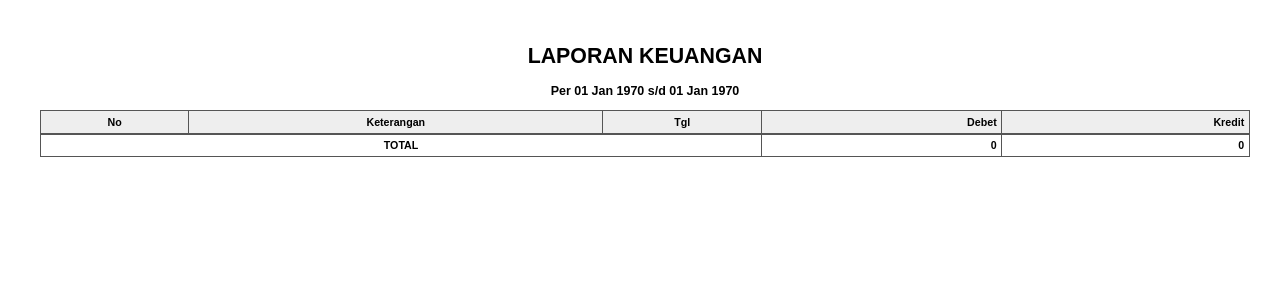
After one commit to wiedhodho/th-milono, a CodeIgniter 4 app: the page made by app/Views/keuangan/cetak.php in a window 1280 px wide. The commit adds this page. Shown: the top 300 px of the page. Run offline with PHP 8.4 and a stand-in for CodeIgniter, Linux system fonts and the light colour scheme; the template is opened without the code that fills it, so the values that code supplies are empty; some libraries are stand-ins or nearby versions.

Commit message:
lap keu ok, next hak akses

```diff
--- a/app/Views/dashboard/index.php
+++ b/app/Views/dashboard/index.php
@@ -117,7 +117,7 @@
             </ol>
         </nav>
         <div class="page-options">
-            <a href="<?= base_url('customer/add'); ?>" class="btn btn-secondary">Tambah Customer</a>
+            <a href="<?= base_url('customer/add'); ?>" class="btn btn-info">Tambah Customer</a>
             <a href="<?= base_url('transaksi/add'); ?>" class="btn btn-primary">Transaksi Baru</a>
         </div>
     </div>
--- /dev/null
+++ b/app/Views/keuangan/cetak.php
@@ -0,0 +1,137 @@
+<!DOCTYPE html>
+<html lang="en">
+
+<head>
+    <meta charset="UTF-8">
+    <meta http-equiv="X-UA-Compatible" content="IE=edge">
+    <meta name="viewport" content="width=device-width, initial-scale=1.0">
+    <title>Laporan Keuangan</title>
+    <style>
+        html {
+            margin: 30px 30px 0px 40px;
+        }
+
+        body {
+            /* border: 1px solid #555555; */
+            margin: 0px;
+            font-family: Arial, Helvetica, sans-serif;
+            font-size: 8pt;
+        }
+
+        table {
+            /* width: 100%; */
+            border-collapse: collapse;
+        }
+
+        th {
+            text-align: inherit;
+        }
+
+        .table {
+            width: 100%;
+            margin-bottom: 0.75rem;
+            background-color: transparent;
+
+        }
+
+        .table th,
+        .table td {
+            vertical-align: top;
+            padding: 0.10rem;
+        }
+
+        .table thead th {
+            vertical-align: bottom;
+        }
+
+        .table tbody+tbody {
+            border-top: 2px solid #555555;
+        }
+
+        .table .table {
+            background-color: #fff;
+        }
+
+        .table-bordered {
+            border: 1px solid #555555;
+        }
+
+        .table-bordered th,
+        .table-bordered td {
+            border: 1px solid #555555;
+            padding: 0.30rem;
+        }
+
+        .table-bordered thead th,
+        .table-bordered thead td {
+            border-bottom-width: 2px;
+        }
+
+        .text-center {
+            text-align: center;
+        }
+
+        .text-right {
+            text-align: right;
+        }
+
+        .bold {
+            font-weight: bold;
+        }
+
+        .small {
+            font-size: 10px;
+        }
+
+        .small-x {
+            font-size: 7px;
+        }
+
+        .p-0 {
+            padding: 0px;
+        }
+
+        .m-0 {
+            margin: 0px;
+        }
+    </style>
+</head>
+
+<body class="text-center">
+    <h1>LAPORAN KEUANGAN</h1>
+    <h3>Per <?= strftime('%d %b %Y', strtotime($mulai)) ?> s/d <?= strftime('%d %b %Y', strtotime($selesai)) ?></h3>
+    <table class="table table-bordered">
+        <thead>
+            <tr style="background-color: #eeeeee;">
+                <th>No</th>
+                <th>Keterangan</th>
+                <th>Tgl</th>
+                <th class="text-right">Debet</th>
+                <th class="text-right">Kredit</th>
+            </tr>
+        </thead>
+        <tbody>
+            <?php $nomor = 1;
+            $total_kredit = 0;
+            $total_debet = 0;
+            foreach ($keuangan as $u) :
+                $u->keuangan_dk == 'D' ? $total_debet += $u->keuangan_nominal : $total_kredit += $u->keuangan_nominal;
+            ?>
+                <tr>
+                    <td><?= $nomor++; ?></td>
+                    <td><?= $u->keuangan_keterangan; ?></td>
+                    <td><?= strftime('%d %b %Y', strtotime($u->keuangan_created)); ?></td>
+                    <td class="text-right"><?php if ($u->keuangan_dk == 'D') echo number_format($u->keuangan_nominal); ?></td>
+                    <td class="text-right"><?php if ($u->keuangan_dk == 'K') echo number_format($u->keuangan_nominal); ?></td>
+                </tr>
+            <?php endforeach; ?>
+            <tr class="bold">
+                <td class="text-center" colspan="3">TOTAL</td>
+                <td class="text-right"><?= number_format($total_debet) ?></td>
+                <td class="text-right"><?= number_format($total_kredit) ?></td>
+            </tr>
+        </tbody>
+    </table>
+</body>
+
+</html>
```
Also changed, not shown: app/Controllers/Reporting.php (added, +32 -0 lines), app/Views/keuangan/report.php (added, +66 -0 lines).
